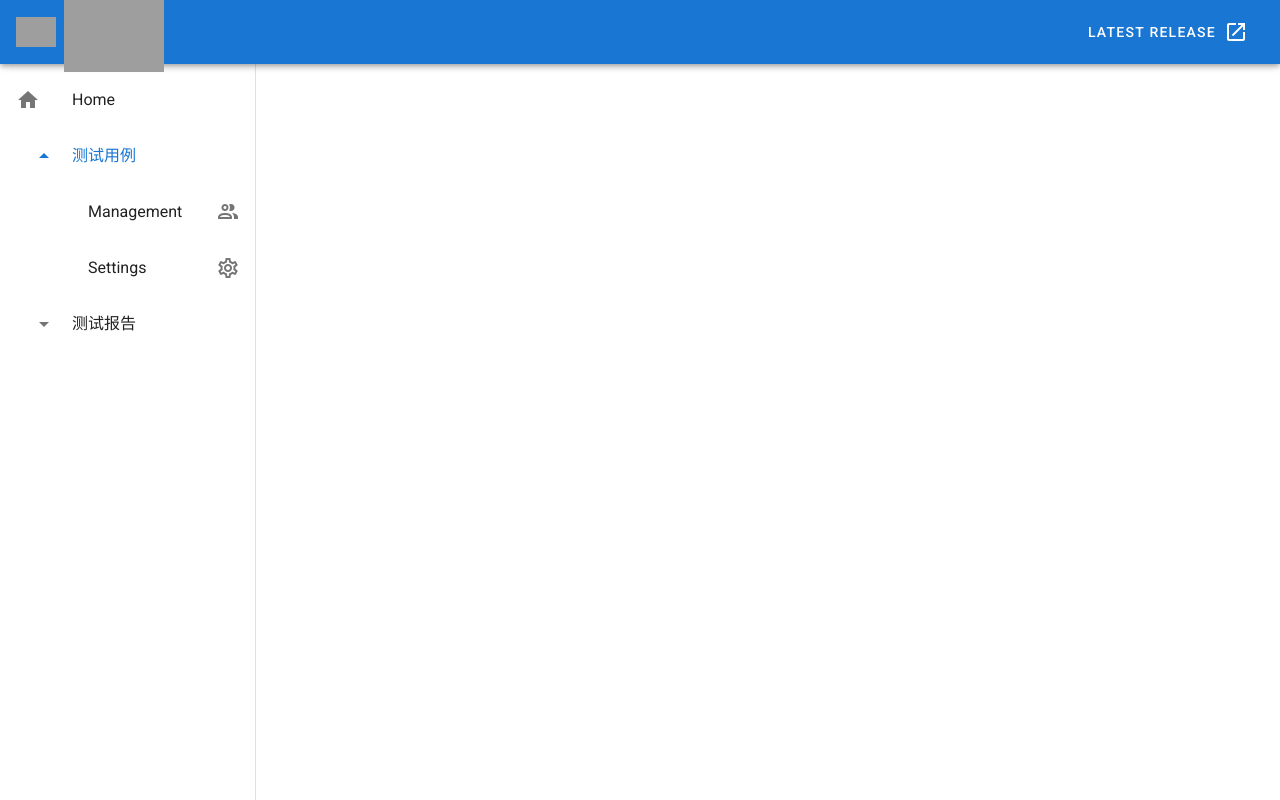
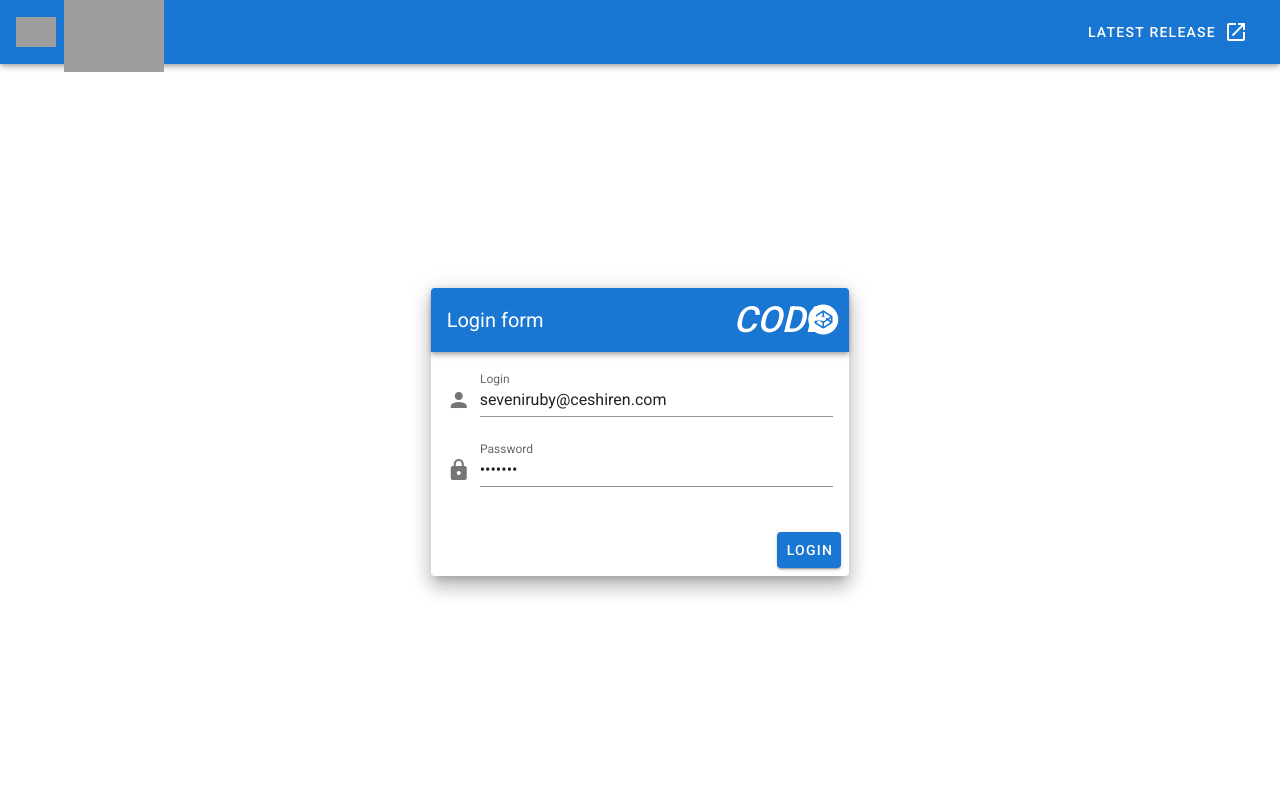
Before and after one commit to seveniruby/HogwartsSDET15Frontend, a Vue app: page /login in a window 1280 px wide. Built offline with nearby package versions, Linux system fonts and the light colour scheme; grey boxes are pictures that could not be loaded.

Commit message:
login demo

```diff
--- a/src/App.vue
+++ b/src/App.vue
@@ -1,10 +1,7 @@
 <template>
   <v-app>
 
-      <v-navigation-drawer app clipped>
-    <!-- -->
-    <nav-list/>
-  </v-navigation-drawer>
+
 
     <v-app-bar
       app
@@ -54,14 +51,14 @@
 
 <script>
 // import HelloWorld from './components/HelloWorld';
-import NavList from './components/NavList.vue';
+// import NavList from './components/NavList.vue';
 
 export default {
   name: 'App',
 
   components: {
     // HelloWorld,
-    NavList,
+    // NavList,
   },
 
   data: () => ({
--- /dev/null
+++ b/src/components/Login.vue
@@ -0,0 +1,90 @@
+<template>
+  <v-container fluid fill-height>
+    <v-layout align-center justify-center>
+      <v-flex xs12 sm8 md4>
+        <v-card class="elevation-12">
+          <v-toolbar dark color="primary">
+            <v-toolbar-title>Login form</v-toolbar-title>
+            <v-spacer></v-spacer>
+            <v-tooltip bottom>
+              <template v-slot:activator="{ on }">
+                <v-btn :href="source" icon large target="_blank" v-on="on">
+                  <v-icon large>code</v-icon>
+                </v-btn>
+              </template>
+              <span>Source</span>
+            </v-tooltip>
+            <v-tooltip right>
+              <template v-slot:activator="{ on }">
+                <v-btn
+                  icon
+                  large
+                  href="https://codepen.io/johnjleider/pen/wyYVVj"
+                  target="_blank"
+                  v-on="on"
+                >
+                  <v-icon large>mdi-codepen</v-icon>
+                </v-btn>
+              </template>
+              <span>Codepen</span>
+            </v-tooltip>
+          </v-toolbar>
+          <v-card-text>
+            <v-form>
+              <v-text-field
+                prepend-icon="mdi-account"
+                name="login"
+                label="Login"
+                type="text"
+                v-model="username"
+              ></v-text-field>
+              <v-text-field
+                id="password"
+                prepend-icon="mdi-lock"
+                name="password"
+                label="Password"
+                type="password"
+                v-model="password"
+              ></v-text-field>
+            </v-form>
+          </v-card-text>
+          <v-card-actions>
+            <v-spacer></v-spacer>
+            <v-btn color="primary" @click="login">Login</v-btn>
+          </v-card-actions>
+        </v-card>
+      </v-flex>
+    </v-layout>
+  </v-container>
+</template>
+
+<script>
+import http from '../http/http'
+export default {
+  data: () => ({
+    drawer: null,
+    username: 'seveniruby@ceshiren.com',
+    password: '1234567',
+  }),
+  props: {
+    source: String,
+  },
+  methods: {
+      login: function(){
+          console.log(1)
+          console.log({username: this.username, password: this.password})
+          http.request({
+              method: 'post',
+              url: '/login',
+              data: {username: this.username, password: this.password}
+          }).then( response => {
+              if(response.data.errcode===0){
+                  console.log(response.data)
+                  this.$router.push('/testcase')
+              }
+          })
+
+      }
+  }
+};
+</script>
--- a/src/http/http.js
+++ b/src/http/http.js
@@ -1,5 +1,3 @@
-import { from } from "core-js/fn/array";
-
 import axios from "axios";
 
 const http = axios.create({
--- a/src/router/index.js
+++ b/src/router/index.js
@@ -4,10 +4,15 @@
 import NavList from '../components/NavList'
 import TestCase from '../components/TestCase'
 import TestReport from '../components/TestReport'
+import Login from '../components/Login'
 
 Vue.use(VueRouter)
 
 const routes = [
+  {
+    path: '/login',
+    component: Login
+  },
   {
     path: '/',
     name: 'Home',
```
